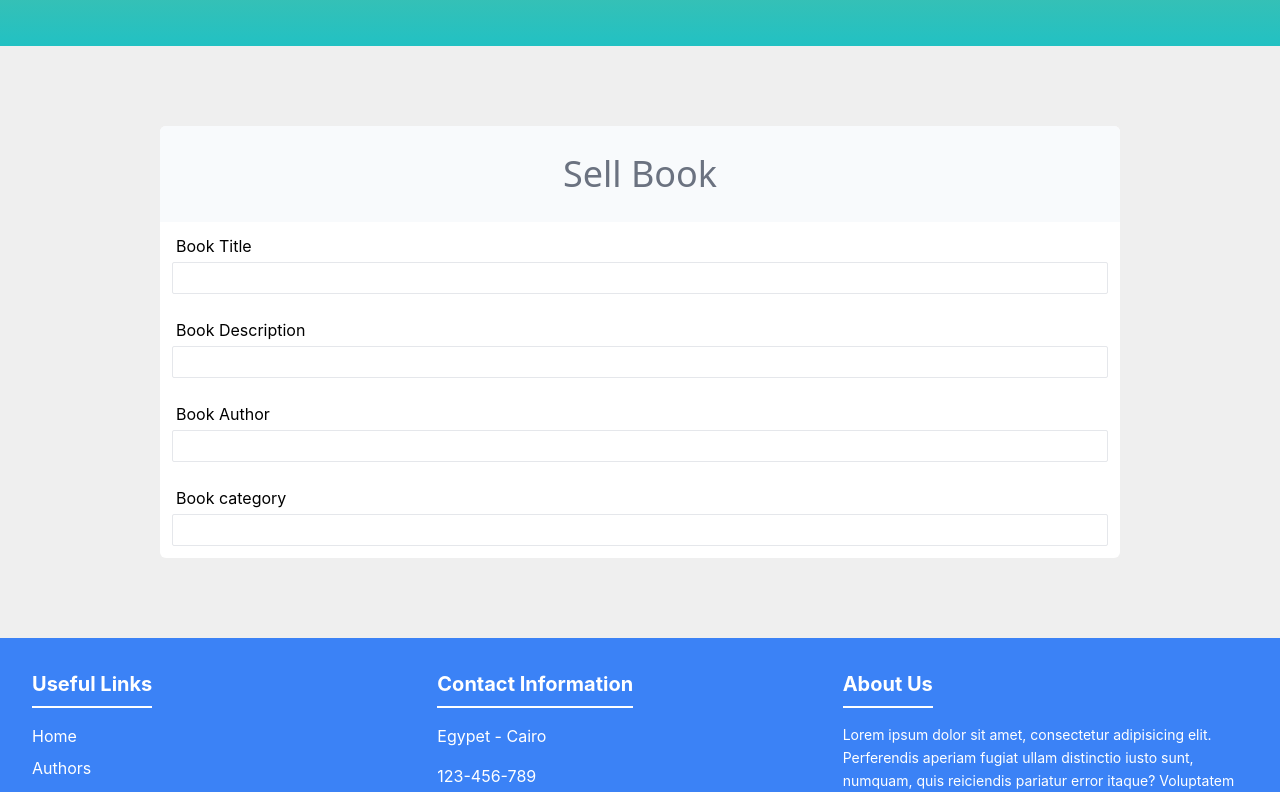
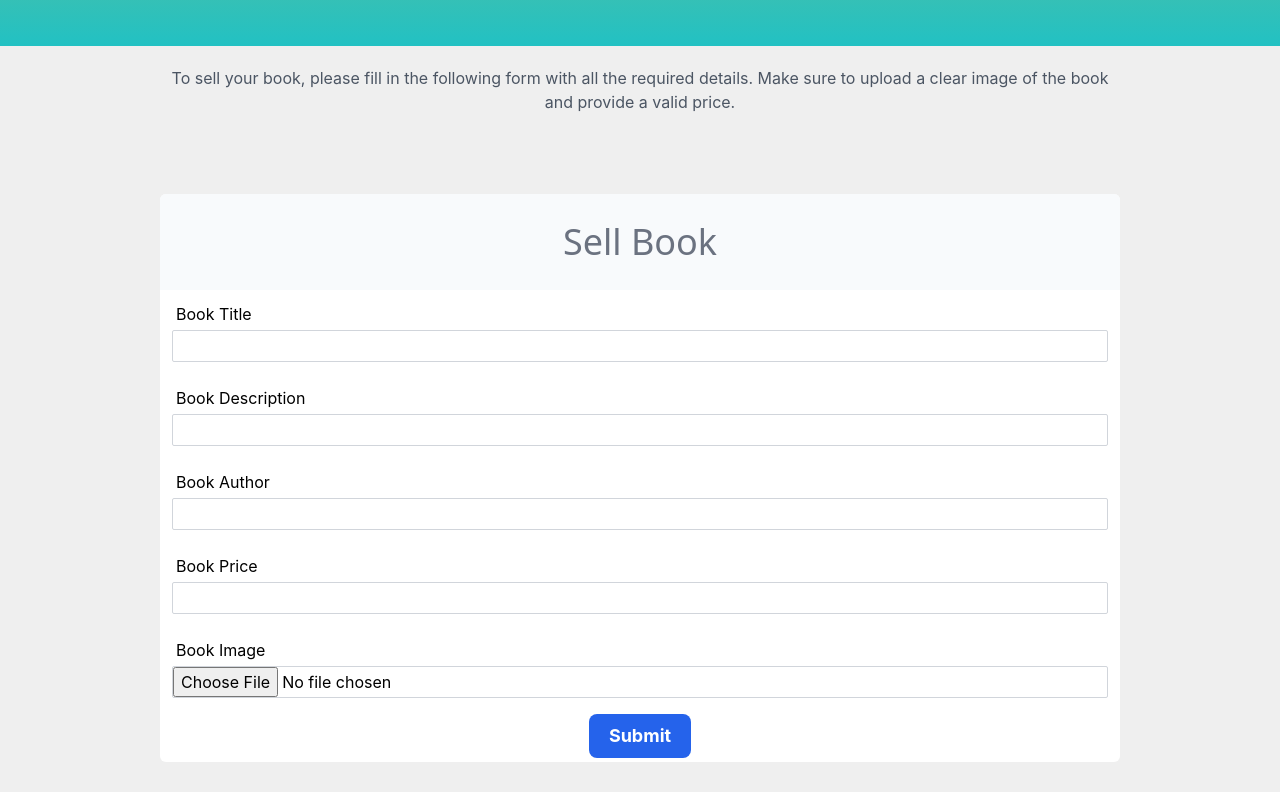
Before and after one commit to ACICT-DEPI/CAI1_SWD2_S3e-Online-Book-Store, a React (Vite) app in the folder Frontend/: page /sellBook in a window 1280 px wide. Shown: the part 504-1296 px from the top of the page. Built offline with nearby package versions, Linux system fonts and the light colour scheme.

Commit message:
update sell form by adding validation and logic

```diff
--- /dev/null
+++ b/Frontend/src/components/Sell Form/SellForm.jsx
@@ -0,0 +1,148 @@
+import { useState } from "react";
+
+const SellForm = ({ onSubmit }) => {
+  const [formData, setFormData] = useState({
+    title: "",
+    description: "",
+    author: "",
+    price: "",
+    image: null,
+  });
+
+  const [errors, setErrors] = useState({});
+
+  const validateForm = () => {
+    let tempErrors = {};
+    let valid = true;
+
+    if (!formData.title) {
+      tempErrors.title = "Please enter the book title.";
+      valid = false;
+    }
+
+    if (!formData.description) {
+      tempErrors.description = "Please enter the book description.";
+      valid = false;
+    }
+
+    if (!formData.author) {
+      tempErrors.author = "Please enter the author's name.";
+      valid = false;
+    }
+
+    if (!formData.price || formData.price <= 0) {
+      tempErrors.price = "Book price must be greater than zero.";
+      valid = false;
+    }
+
+    if (!formData.image) {
+      tempErrors.image = "Please upload a book image.";
+      valid = false;
+    }
+
+    setErrors(tempErrors);
+    return valid;
+  };
+
+  const handleSubmit = (e) => {
+    e.preventDefault();
+    if (validateForm()) {
+      onSubmit(formData);
+      console.log("Form submitted successfully", formData);
+    }
+  };
+
+  const handleInputChange = (e) => {
+    const { name, value } = e.target;
+    setFormData({ ...formData, [name]: value });
+    setErrors({ ...errors, [name]: "" }); // Clear error when input changes
+  };
+
+  const handleImageChange = (e) => {
+    setFormData({ ...formData, image: e.target.files[0] });
+    setErrors({ ...errors, image: "" }); // Clear error when input changes
+  };
+
+  return (
+    <form className="bg-white w-3/4 h-2/3 mx-auto my-20 rounded-md flex flex-col" onSubmit={handleSubmit}>
+      <div className="bg-slate-50 w-full h-24 rounded-t-md flex items-center justify-center">
+        <h1 className="text-4xl text-gray-500 font-sans text-center">Sell Book</h1>
+      </div>
+
+      {/* Book Title */}
+      <div className="flex flex-col w-full p-3">
+        <label className="ml-1">Book Title</label>
+        <input
+          name="title"
+          className={`mt-1 size-8 border ${errors.title ? 'border-red-500' : 'border-gray-300'} rounded-sm w-full`}
+          type="text"
+          value={formData.title}
+          onChange={handleInputChange}
+        />
+        {errors.title && <p className="text-red-500 text-sm mt-1">{errors.title}</p>}
+      </div>
+
+      {/* Book Description */}
+      <div className="flex flex-col w-full p-3">
+        <label className="ml-1">Book Description</label>
+        <input
+          name="description"
+          className={`mt-1 size-8 border ${errors.description ? 'border-red-500' : 'border-gray-300'} rounded-sm w-full`}
+          type="text"
+          value={formData.description}
+          onChange={handleInputChange}
+        />
+        {errors.description && <p className="text-red-500 text-sm mt-1">{errors.description}</p>}
+      </div>
+
+      {/* Book Author */}
+      <div className="flex flex-col w-full p-3">
+        <label className="ml-1">Book Author</label>
+        <input
+          name="author"
+          className={`mt-1 size-8 border ${errors.author ? 'border-red-500' : 'border-gray-300'} rounded-sm w-full`}
+          type="text"
+          value={formData.author}
+          onChange={handleInputChange}
+        />
+        {errors.author && <p className="text-red-500 text-sm mt-1">{errors.author}</p>}
+      </div>
+
+      {/* Book Price */}
+      <div className="flex flex-col w-full p-3">
+        <label className="ml-1">Book Price</label>
+        <input
+          name="price"
+          className={`mt-1 size-8 border ${errors.price ? 'border-red-500' : 'border-gray-300'} rounded-sm w-full`}
+          type="text"
+          value={formData.price}
+          onChange={handleInputChange}
+        />
+        {errors.price && <p className="text-red-500 text-sm mt-1">{errors.price}</p>}
+      </div>
+
+      {/* Book Image */}
+      <div className="flex flex-col w-full p-3">
+        <label className="ml-1">Book Image</label>
+        <input
+          className={`mt-1 size-8 border ${errors.image ? 'border-red-500' : 'border-gray-300'} rounded-sm w-full`}
+          type="file"
+          onChange={handleImageChange}
+        />
+        {errors.image && <p className="text-red-500 text-sm mt-1">{errors.image}</p>}
+      </div>
+
+      {/* Submit Button */}
+      <div className="w-full flex justify-center py-1">
+        <button
+          className="bg-blue-600 text-white px-5 py-2 rounded-lg text-lg font-bold cursor-pointer transition-all duration-300 ease-in-out hover:bg-blue-500 hover:border-2 hover:border-blue-600"
+          type="submit"
+        >
+          Submit
+        </button>
+      </div>
+    </form>
+  );
+};
+
+export default SellForm;
--- a/Frontend/src/components/header/Navbar.jsx
+++ b/Frontend/src/components/header/Navbar.jsx
@@ -135,7 +135,7 @@ const Navbar = ({ toggle, setToggle }) => {
           </li>
           <li>
           <Link
-              to="/Sell Book"
+            to="/sellBook"
             onClick={() => setToggle(false)}
             className="text-gray-600 hover:text-blue-500 transition"
           >
@@ -149,25 +149,6 @@ const Navbar = ({ toggle, setToggle }) => {
             className="text-gray-600 hover:text-blue-500 transition"
           >
             About Us
-            </Link>
-          </li>
-
-          <li>
-            <Link
-              to="/about"
-              onClick={() => setToggle(false)}
-              className="text-gray-600 hover:text-blue-500 transition"
-            >
-              About Us
-            </Link>
-          </li>
-          <li>
-            <Link
-              to="/contact"
-              onClick={() => setToggle(false)}
-              className="text-gray-600 hover:text-blue-500 transition"
-            >
-              Contact Us
           </Link>
         </li>
           <li>
--- a/Frontend/src/pages/sellBooks/SellPage.jsx
+++ b/Frontend/src/pages/sellBooks/SellPage.jsx
@@ -1,56 +1,17 @@
 import Slider from "../../components/slider/Slider";
-
+import SellForm from "../../components/Sell Form/SellForm";
 export default function SellPage() {
   return (
     <div>
       <Slider />
-      <div className="bg-white w-3/4 h-2/3 mx-auto my-20  rounded-md   flex flex-col">
-        <div className="bg-slate-50 w-full h-24 rounded-t-md flex items-center justify-center">
-          <h1 className="text-4xl text-gray-500 font-sans text-center ">
-            Sell Book
-          </h1>
-        </div>
-        <div className="flex flex-col w-full">
-          <div className="p-3">
-            <label className="ml-1">Book Title</label>
-            <br />
-            <input
-              className="mt-1 size-8 border  rounded-sm w-full"
-              type="text"
-            />
-          </div>
-        </div>
-        <div className="flex flex-col w-full">
-          <div className="p-3">
-            <label className="ml-1">Book Description</label>
-            <br />
-            <input
-              className="mt-1 size-8 border  rounded-sm w-full"
-              type="text"
-            />
-          </div>
-        </div>
-        <div className="flex flex-col w-full">
-          <div className="p-3">
-            <label className="ml-1">Book Author</label>
-            <br />
-            <input
-              className="mt-1 size-8 border  rounded-sm w-full"
-              type="text"
-            />
-          </div>
-        </div>
-        <div className="flex flex-col w-full">
-          <div className="p-3">
-            <label className="ml-1">Book category</label>
-            <br />
-            <input
-              className="mt-1 size-8 border  rounded-sm w-full"
-              type="text"
-            />
-          </div>
-        </div>
+      <div className="w-3/4 mx-auto my-5 text-gray-600 text-center">
+        <p>
+          To sell your book, please fill in the following form with all the
+          required details. Make sure to upload a clear image of the book and
+          provide a valid price.
+        </p>
       </div>
+      <SellForm/>
     </div>
   );
 }
```
Lines whose indentation alone changed are shown as unchanged.
